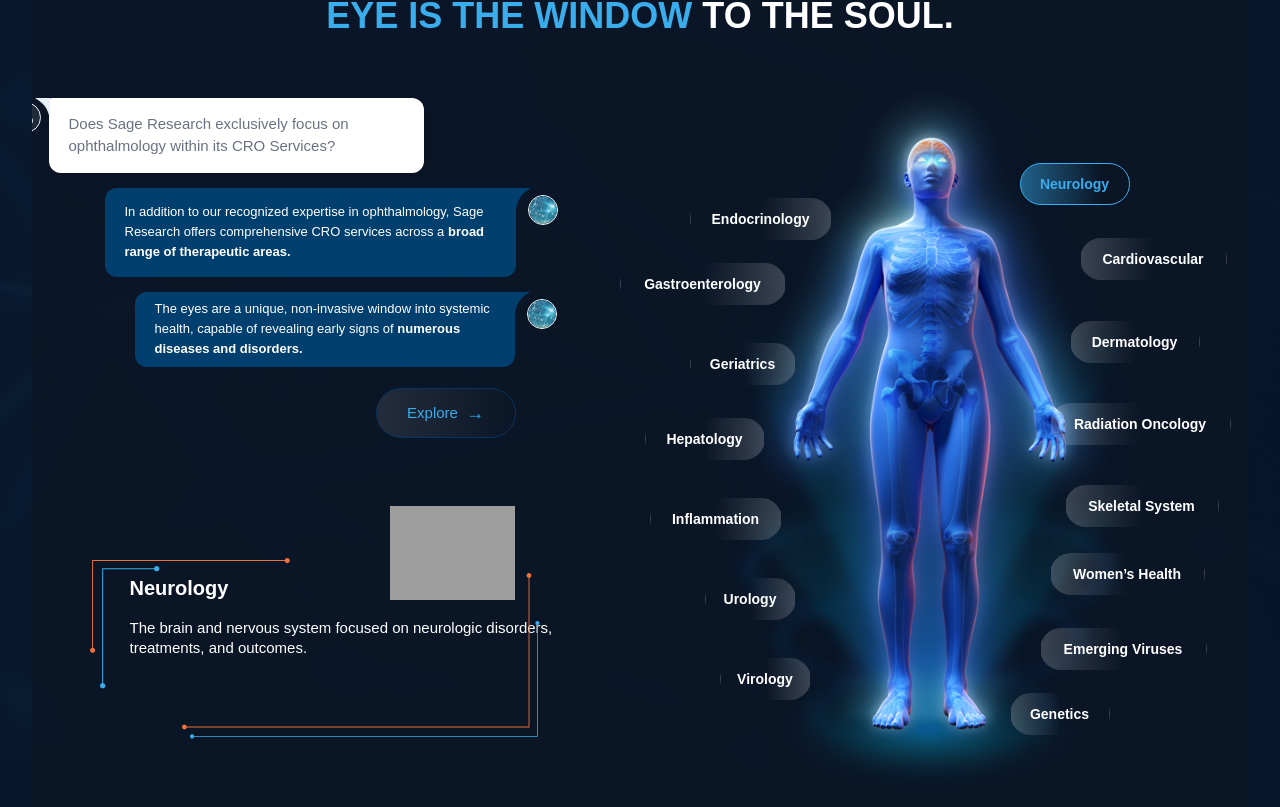
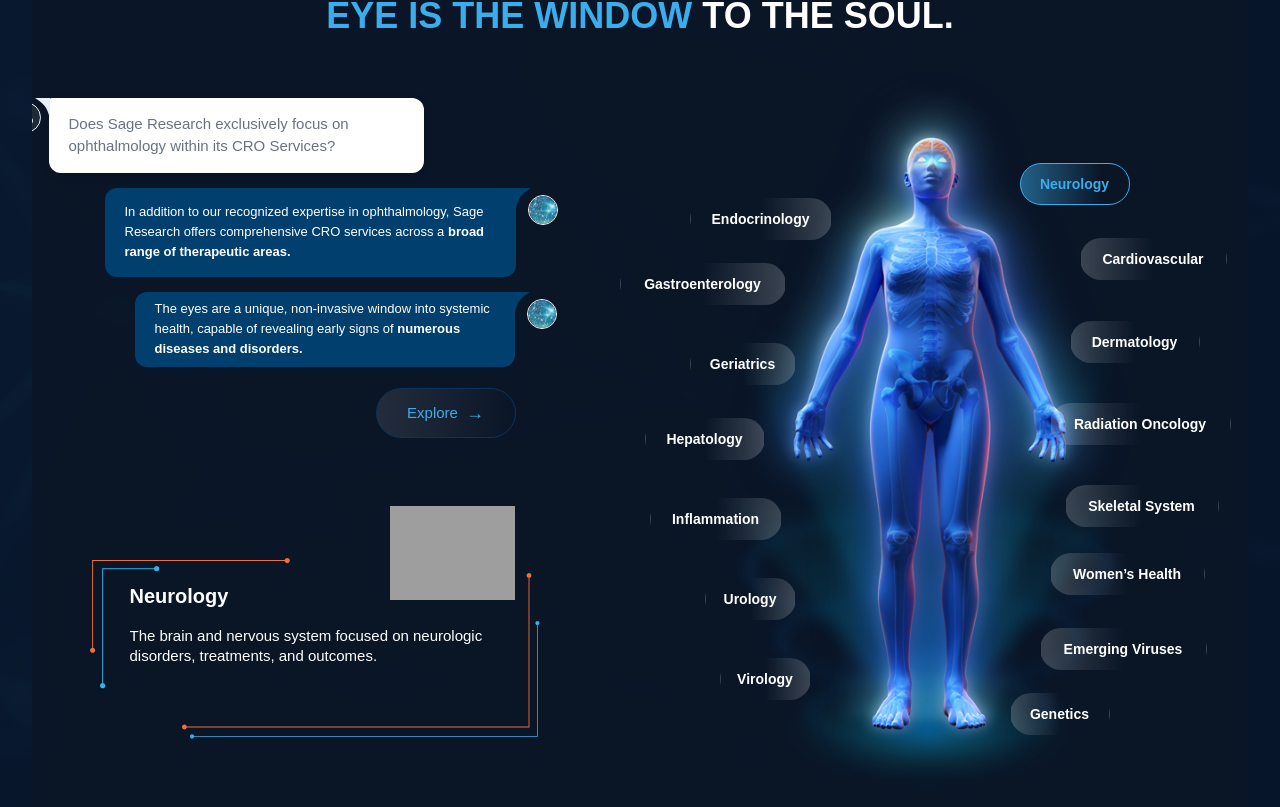
Before and after one commit to SreelakshmiTRaj/Opthalmology-app, a Next.js app: page / in a window 1280 px wide. Shown: the part 954-1761 px from the top of the page. Built offline with nearby package versions, Linux system fonts and the light colour scheme; grey boxes are pictures that could not be loaded.

Commit message:
Committing with animations

```diff
--- a/src/app/components/Body/Body.js
+++ b/src/app/components/Body/Body.js
@@ -157,7 +157,7 @@ export default function Body() {
 
     timeoutRef.current = setTimeout(() => {
       setIsManual(false);
-    }, 5000);
+    }, 3000);
   };
 
   const bodyImagePath = selectedLabel
@@ -247,12 +247,12 @@ export default function Body() {
               exit={{ opacity: 0 }}
               transition={{ duration: 0.4, ease: "easeInOut" }}
             >
-              <div className="absolute text-white font-inter font-extrabold text-[20px] leading-[100%] w-[475px] h-[17px] top-125 left-10 text-left">
+              <div className="absolute text-white font-inter font-extrabold text-[20px] leading-[100%] w-[475px] h-[17px] top-127 left-10 text-left">
                 {selectedLabel}
               </div>
 
               <div
-                className="absolute text-white font-inter font-normal text-[15px] leading-[20px] w-[475px] top-135 left-10 text-left overflow-hidden text-ellipsis break-words pr-2 max-w-2xl"
+                className="absolute text-white font-inter font-normal text-[15px] leading-[20px] w-[475px] top-137 left-10 text-left overflow-hidden text-ellipsis break-words pr-30 max-w-2xl"
                 style={{
                   maxWidth: "475px",
                   whiteSpace: "normal",
```
